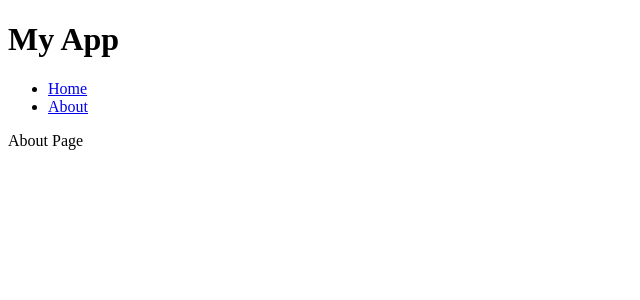
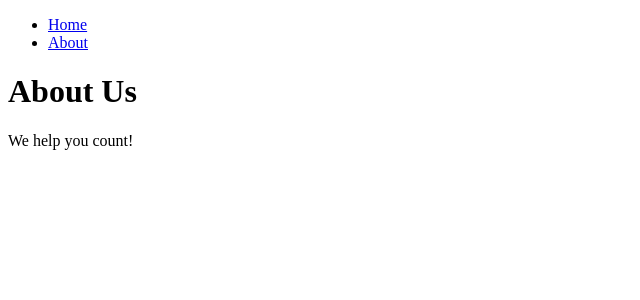
Before and after one commit to Butter-Creatives/web-debugging-interview, a Next.js app: page /about in a window 1280 px wide. Shown: the top 300 px of the page, without its empty margins (0-640 px from the left). Built offline with nearby package versions, Linux system fonts and the light colour scheme.

Commit message:
add long about us

```diff
--- a/src/components/Header.tsx
+++ b/src/components/Header.tsx
@@ -3,7 +3,6 @@ import Link from "next/link";
 export const Header = () => {
   return (
     <header>
-      <h1>My App</h1>
       <nav>
         <ul>
           <li>
--- a/src/pages/about.tsx
+++ b/src/pages/about.tsx
@@ -1,10 +1,18 @@
+import { useEffect, useState } from "react";
 import { Header } from "../components/Header";
+import { getAboutData } from "../utils/getAboutData";
 
 const About = () => {
+  const [data, setData] = useState<any>(null);
+
+  useEffect(() => {
+    getAboutData().then(setData).catch(console.error);
+  }, []);
   return (
     <div>
       <Header />
-      <div>About Page</div>
+      <h1>About Us</h1>
+      {data ? <div>{data.message}</div> : <div>Loading Data...</div>}
     </div>
   );
 };
--- /dev/null
+++ b/src/pages/api/get-about-data.ts
@@ -0,0 +1,9 @@
+export default function handler(req, res) {
+  // This data takes 10 seconds to load
+  // Simulate a long response time
+  setTimeout(() => {
+    res
+      .status(200)
+      .json({ message: "We help you count!", timestamp: new Date() });
+  }, 3_000);
+}
--- /dev/null
+++ b/src/utils/getAboutData.ts
@@ -0,0 +1,7 @@
+export async function getAboutData() {
+  const res = await fetch("/api/get-about-data");
+  if (!res.ok) {
+    throw new Error("Network response was not ok");
+  }
+  return await res.json();
+}
--- a/src/views/MainView.tsx
+++ b/src/views/MainView.tsx
@@ -6,7 +6,7 @@ export const MainView = ({ data }: { data: any }) => {
   const [count, setCount] = useState(0);
   return (
     <div>
-      <h1>Debugging Interview Page</h1>
+      <h1>Home</h1>
       <Data data={data} />
       <br />
       {data && (
```
